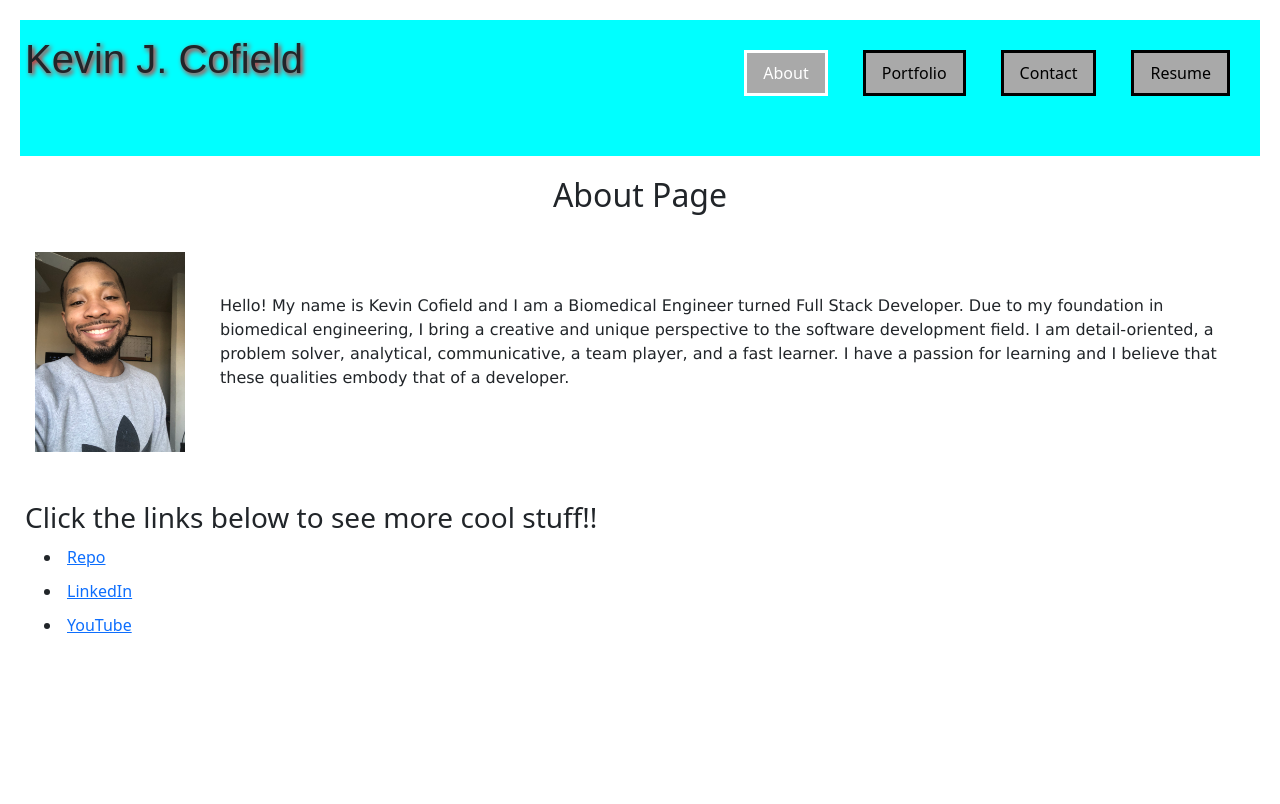
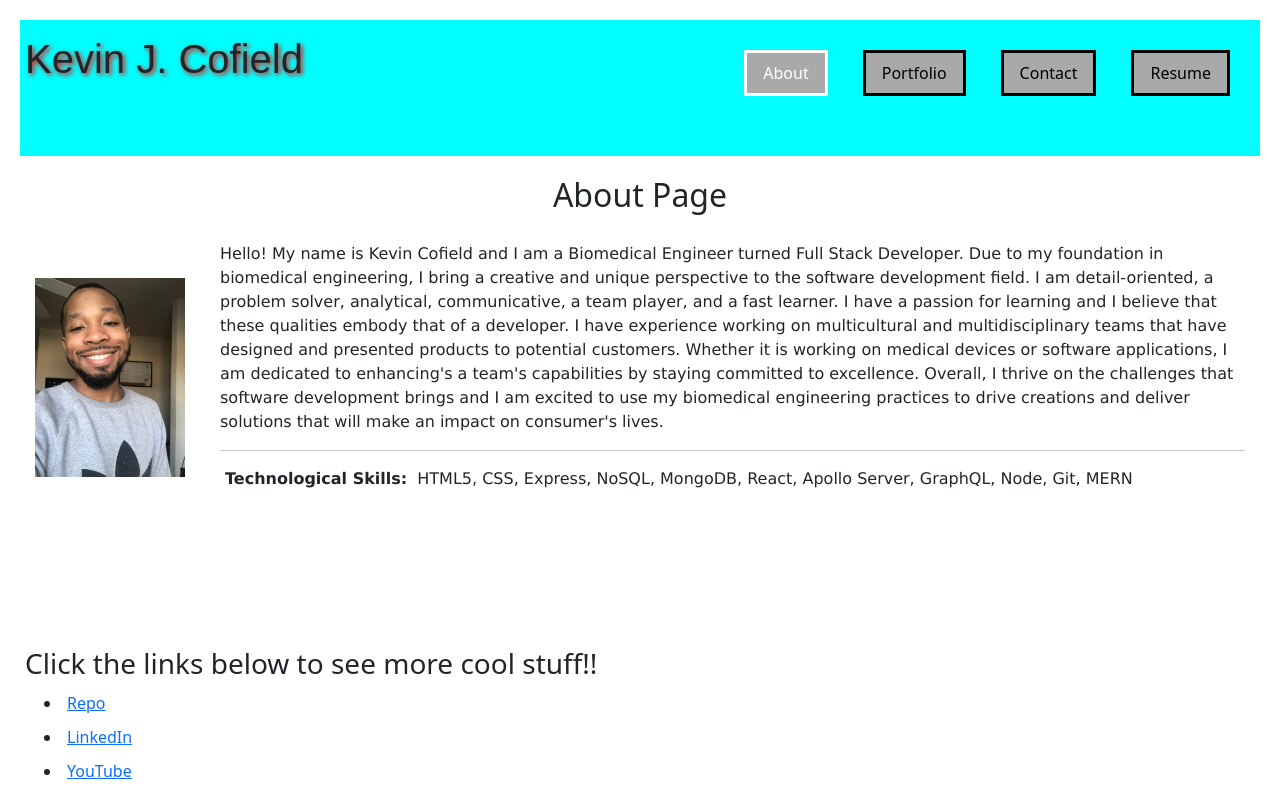
Before and after one commit to Nephew20/React-Portfolio, a React (Create React App) app: page / in a window 1280 px wide. Built offline with nearby package versions, Linux system fonts and the light colour scheme; the HTML template or start-up script is replaced by a standard one.

Commit message:
added more to the portfolio

```diff
--- a/src/components/pages/About.js
+++ b/src/components/pages/About.js
@@ -22,16 +22,23 @@ function About() {
                     <p>
                         Hello! My name is Kevin Cofield and I am a Biomedical Engineer turned Full Stack Developer. Due to my foundation in biomedical engineering, I bring a creative and unique perspective to the software development field.
                         I am detail-oriented, a problem solver, analytical, communicative, a team player, and a fast learner. I have a passion for learning and I believe that these qualities embody that of a developer.
+                        I have experience working on multicultural and multidisciplinary teams that have designed and presented products to potential customers.
+                        Whether it is working on medical devices or software applications, I am dedicated to enhancing's a team's capabilities by staying committed to excellence.
+                        Overall, I thrive on the challenges that software development brings and I am excited to use my biomedical engineering practices to drive creations and deliver solutions that will make an impact on consumer's lives.
+                        <hr></hr>
 
-
-                        {/* I have knowledge and skills in creating user friendly UI/UX applications and I have experience with working on multicultural and multidisciplinary teams.
-                        I am creative, detail orientented, a team player and a fast learner. I believe that through my engineering background, I bring */}
+                        <strong>Technological Skills:</strong> HTML5, CSS, Express, NoSQL, MongoDB, React, Apollo Server, GraphQL, Node, Git, MERN
                     </p>
 
                 </div>
 
             </div>
-            <br />
+            <br/>
+            <br/>
+            <br/>
+            <br/>
+            <br/>
+
 
         </div>
 
--- a/src/components/pages/Portfolio.js
+++ b/src/components/pages/Portfolio.js
@@ -19,7 +19,10 @@ function Portfolio() {
                     <a href="https://side-hustle.herokuapp.com/">
                         <img src={SideHustle} alt="Side Hustle Project" />
                     </a>
-                    <p>some text</p>
+                    <ul>
+                        <li> <strong>Description:</strong> Website that provides users with weather data and information on </li>
+                        <li> <strong>Repo:</strong> <a href="https://github.com/dimartoro/side-hustle">Click Here</a> </li>
+                    </ul>
                 </div>
 
                 <div className="port-item">
@@ -27,7 +30,10 @@ function Portfolio() {
                     <a href="https://kritishrestha.github.io/Traveler-Dashboard/" >
                         <img src={TravelDashboard} alt="Dashboard" />
                     </a>
-                    <p>some text</p>
+                    <ul>
+                        <li> <strong>Description:</strong> Craiglist type website where users can post and accept side jobs </li>
+                        <li> <strong>Repo:</strong> <a href="https://github.com/dimartoro/side-hustle">Click Here</a> </li>
+                    </ul>
                 </div>
 
                 <div className="port-item">
```
